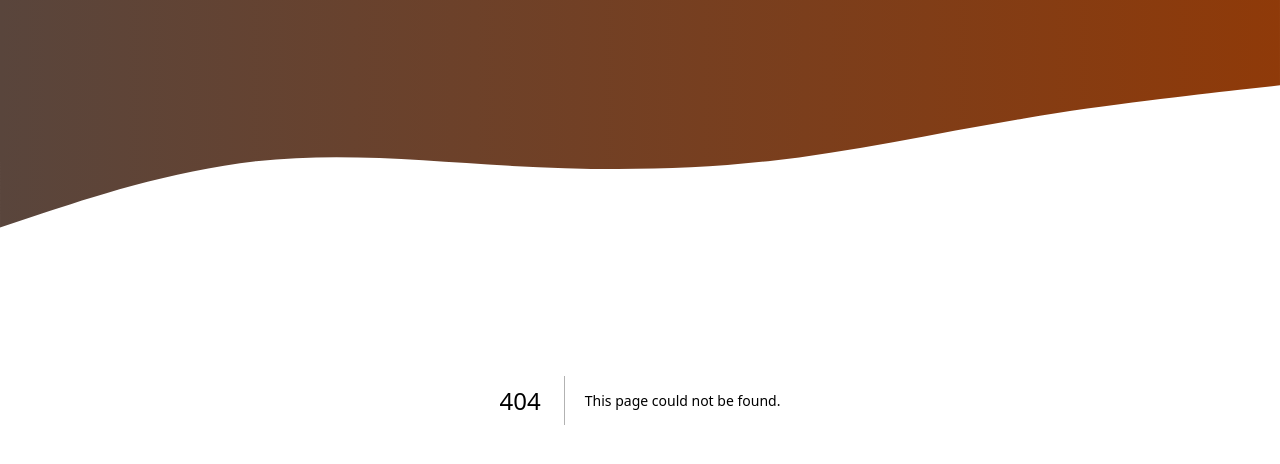
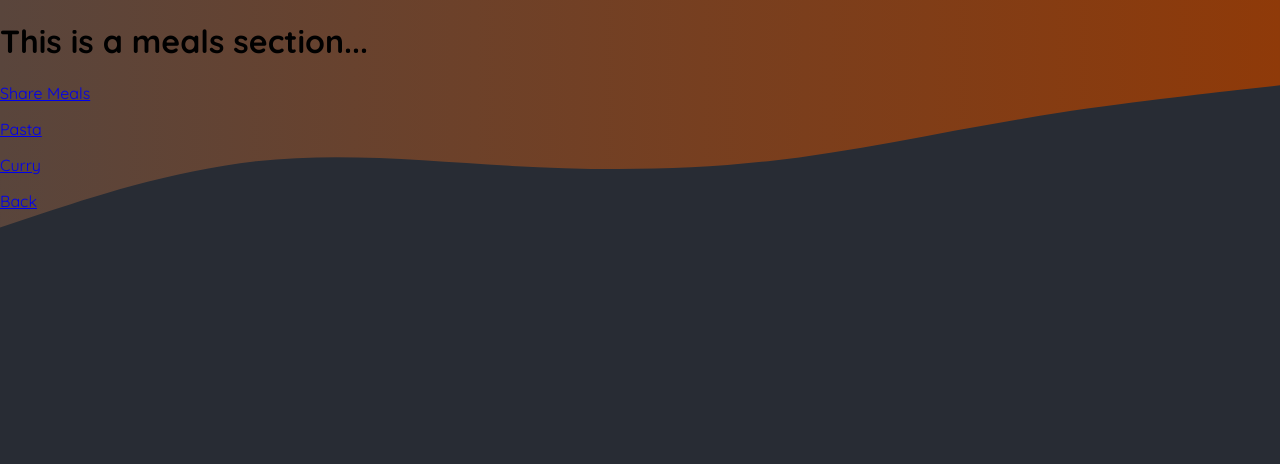
Before and after one commit to avi-codesmith/Next.js-food-app, a Next.js app: page /meals in a window 1280 px wide. Before the commit this address had no page. Shown: the top 464 px of the page. Built offline with nearby package versions, Linux system fonts and the light colour scheme.

Commit message:
SPA in Next.js

```diff
--- /dev/null
+++ b/app/meals/page.js
@@ -0,0 +1,21 @@
+import Link from "next/link";
+
+export default function Meals() {
+  return (
+    <>
+      <h1>This is a meals section...</h1>
+      <p>
+        <Link href="meals/share">Share Meals</Link>
+      </p>
+      <p>
+        <Link href="meals/pasta">Pasta</Link>
+      </p>
+      <p>
+        <Link href="meals/curry">Curry</Link>
+      </p>
+      <p>
+        <Link href="/">Back</Link>
+      </p>
+    </>
+  );
+}
```
Also changed, not shown: app/community/page.js (added, +12 -0 lines), app/meals/[slug]/page.js (added, +12 -0 lines), app/meals/share/page.js (added, +12 -0 lines), app/page.js (+11 -1 lines).
